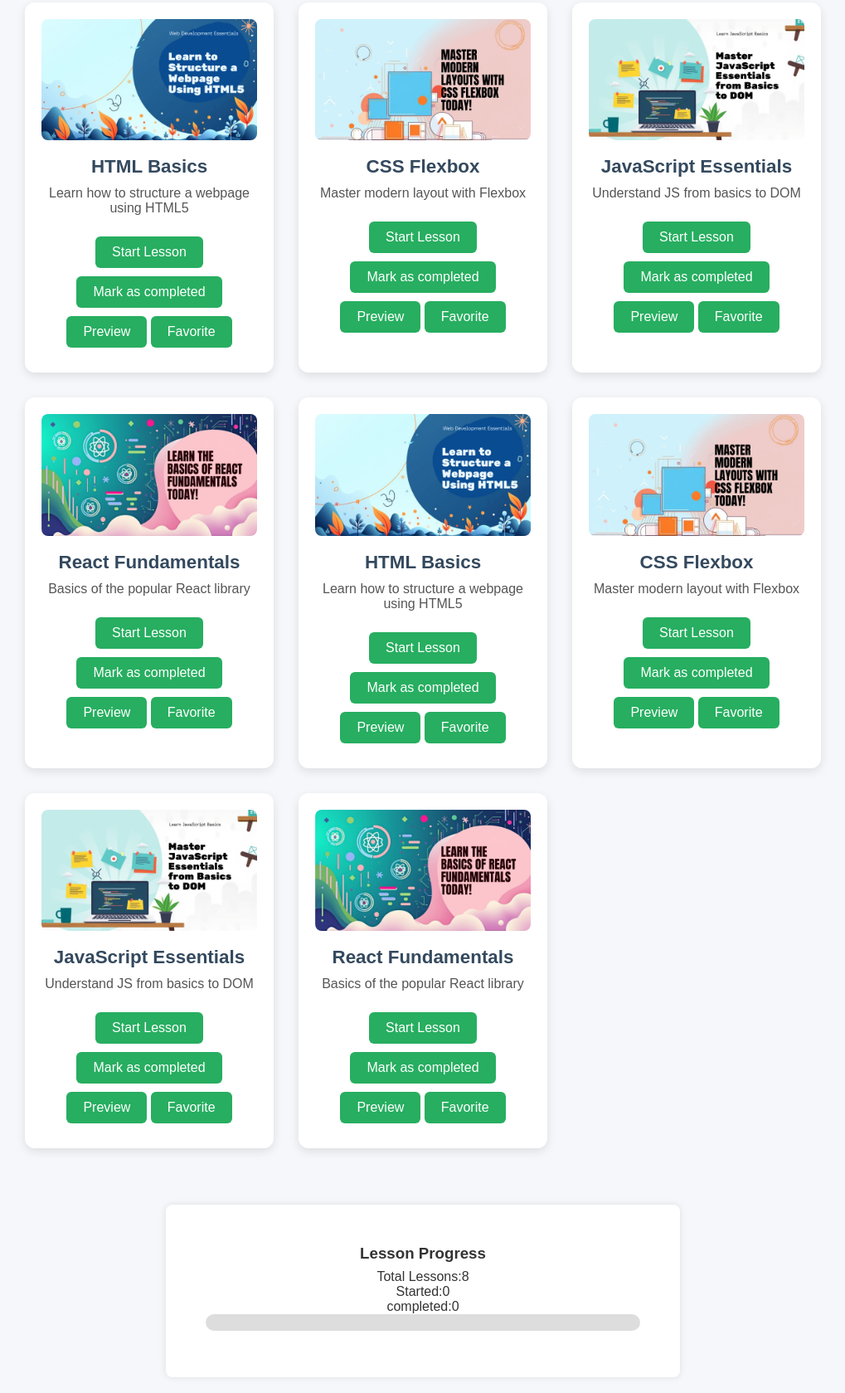
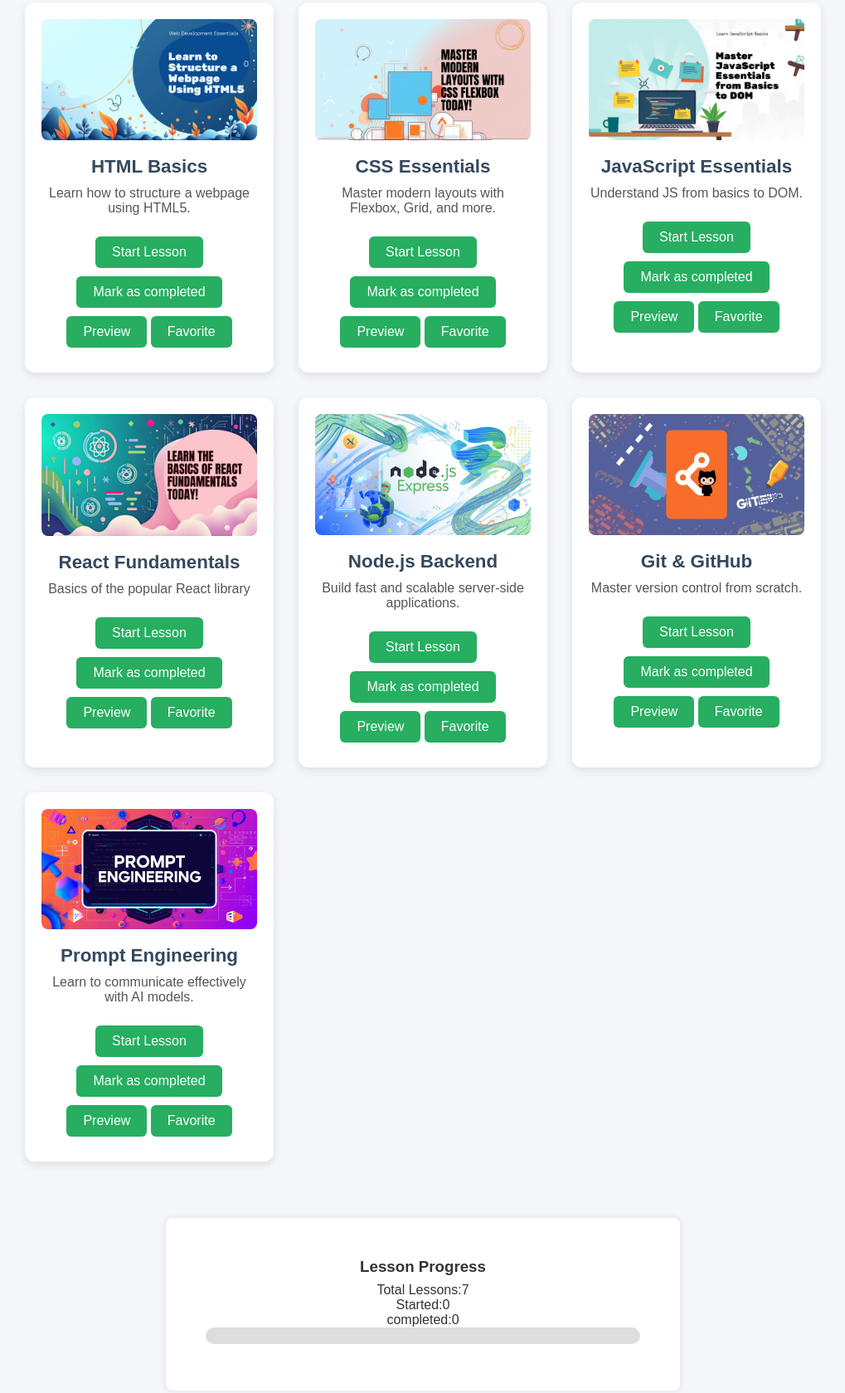
Before and after one commit to 007rahulM/skillshare-hub, a plain HTML site: page index.html in a window 1280 px wide. Shown: the part 229-1908 px from the top of the page at 83% size, without its empty margins (130-1149 px from the left). Drawn offline with Linux system fonts and the light colour scheme.

Commit message:
resolved the favrouite button issute and added more course cards and redirecting the the start lessons to youtube one sort on the same topic

```diff
--- a/scripts/main.js
+++ b/scripts/main.js
@@ -1,113 +1,141 @@
+// This is our main "database" of lessons. It's an array of objects,
+// where each object represents a single lesson with its details.
 const lessons = [
   {
     title: "HTML Basics",
-    description: "Learn how to structure a webpage using HTML5",
-    image: "assets/images/html.png"
+    description: "Learn how to structure a webpage using HTML5.",
+    image: "assets/images/html.png",
+    videoUrl: "https://www.youtube.com/watch?v=kUMe1FH4CHE"
   },
   {
-    title: "CSS Flexbox",
-    description: "Master modern layout with Flexbox",
-    image: "assets/images/css.png"
+    title: "CSS Essentials",
+    description: "Master modern layouts with Flexbox, Grid, and more.",
+    image: "assets/images/css.png",
+    videoUrl: "https://www.youtube.com/watch?v=OEV8gHsW_hY"
   },
   {
     title: "JavaScript Essentials",
-    description: "Understand JS from basics to DOM",
-    image: "assets/images/js.png"
+    description: "Understand JS from basics to DOM.",
+    image: "assets/images/js.png",
+    videoUrl: "https://www.youtube.com/watch?v=W6NZfCO5eDE"
   },
   {
     title: "React Fundamentals",
     description: "Basics of the popular React library",
-    image: "assets/images/react.png"
-  },
-   {
-    title: "HTML Basics",
-    description: "Learn how to structure a webpage using HTML5",
-    image: "assets/images/html.png"
+    image: "assets/images/react.png",
+    videoUrl: "https://www.youtube.com/watch?v=SqcY0GlETPk"
   },
   {
-    title: "CSS Flexbox",
-    description: "Master modern layout with Flexbox",
-    image: "assets/images/css.png"
+    title: "Node.js Backend",
+    description: "Build fast and scalable server-side applications.",
+    image: "assets/images/nodejs.jpg",
+    videoUrl: "https://www.youtube.com/watch?v=f2EqECiTBL8"
   },
   {
-    title: "JavaScript Essentials",
-    description: "Understand JS from basics to DOM",
-    image: "assets/images/js.png"
+    title: "Git & GitHub",
+    description: "Master version control from scratch.",
+    image: "assets/images/git.jpg",
+    videoUrl: "https://www.youtube.com/watch?v=RGOj5yH7evk"
   },
   {
-    title: "React Fundamentals",
-    description: "Basics of the popular React library",
-    image: "assets/images/react.png"
+    title: "Prompt Engineering",
+    description: "Learn to communicate effectively with AI models.",
+    image: "assets/images/promt.jpg",
+    videoUrl: "https://www.youtube.com/watch?v=dOxUroR57xs"
   }
 ];
 
+// We wrap our entire script in this event listener for "DOMContentLoaded".
+// This is a best practice to make sure our JavaScript code only runs *after* the whole HTML page has been loaded and is ready.
 document.addEventListener("DOMContentLoaded", () => {
+  // --- DOM Element References ---
+  // Grabbing the elements from our HTML that we'll need to work with.
   const lessoncontainer = document.getElementById("lesson-container");
   const searchInput = document.getElementById("searchinput");
 
-  let completedlessons = JSON.parse(localStorage.getItem("completed_lessons")) || [];
-  let startedlessons = JSON.parse(localStorage.getItem("started_lessons")) || [];
-  let favroitedLessons=JSON.parse(localStorage.getItem("favroite_lessons"))||[];
+  // --- State Management ---
+  // We load the user's progress from the browser's localStorage.
+  // The `JSON.parse()` converts the stored string back into a JavaScript array.
+  // The `|| []` is a neat trick: if there's nothing in localStorage (like for a first-time visitor), it just gives us an empty array to start with.
+  let completedLessons = JSON.parse(localStorage.getItem("completed_lessons")) || [];
+  let startedLessons = JSON.parse(localStorage.getItem("started_lessons")) || [];
+  let favoritedLessons = JSON.parse(localStorage.getItem("favorite_lessons")) || [];
   let currentFilter = "all";
 
+  // Whenever the user types in the search bar, we'll re-render the lessons to match the search.
   searchInput.addEventListener("input", renderLessons);
 
+  // This function is for the filter buttons (All, Started, etc.).
+  // We have to attach it to the `window` object so the `onclick` attribute in the HTML can find and run it.
   window.filterLessons = function (filterType) {
     currentFilter = filterType;
     renderLessons();
   };
 
+  // --- Core Functions ---
+
   function startLesson(title) {
-    if (!startedlessons.includes(title)) {
-      startedlessons.push(title);
-      localStorage.setItem("started_lessons", JSON.stringify(startedlessons));
-      alert(`Lesson Started: ${title}`);
+    // Find the specific lesson object from our array that matches the title.
+    const lesson = lessons.find(l => l.title === title);
+    if (!lesson) return; // If for some reason it's not found, we stop here.
+
+    // This is the key part: open the video URL in a new browser tab.
+    window.open(lesson.videoUrl, '_blank');
+
+    // We still mark the lesson as "started" to track progress.
+    if (!startedLessons.includes(title)) {
+      startedLessons.push(title);
+      localStorage.setItem("started_lessons", JSON.stringify(startedLessons));
     }
     renderLessons();
   }
 
   function completedlesson(title) {
-    if (!completedlessons.includes(title)) {
-      completedlessons.push(title);
-      localStorage.setItem("completed_lessons", JSON.stringify(completedlessons));
+    if (!completedLessons.includes(title)) {
+      completedLessons.push(title);
+      localStorage.setItem("completed_lessons", JSON.stringify(completedLessons));
       alert(`Lesson marked as completed: ${title}`);
     }
     renderLessons();
   }
-  window.toggleFavorite = toggleFavorite;
-function toggleFavorite(title){
-  const index =favroitedLessons.indexOf(title);
-  if(index===-1){
-    favroitedLessons.push(title);
-    alert(`Added to Favroite:${title}`);
+
+  // This function adds or removes a lesson from the user's favorites.
+  function toggleFavorite(title) {
+    const index = favoritedLessons.indexOf(title);
+    if (index === -1) {
+      favoritedLessons.push(title);
+      alert(`Added to Favorites: ${title}`);
+    } else {
+      favoritedLessons.splice(index, 1);
+      alert(`Removed from Favorites: ${title}`);
+    }
+    localStorage.setItem("favorite_lessons", JSON.stringify(favoritedLessons));
+    renderLessons();
   }
-  else{
-    favroitedLessons.splice(index,1);
-    alert(`Removed from Favorite:${title}`);
-  }
-  localStorage.setItem("favroite_lessons",JSON.stringify(favroitedLessons));
 
-renderLessons()
-}
-
+  // This is the main function that draws all the lesson cards on the screen.
   function renderLessons() {
     if (!lessoncontainer) return;
 
+    // First, we wipe the slate clean. This prevents duplicate cards from showing up.
     lessoncontainer.innerHTML = "";
     const searchTerm = searchInput.value.toLowerCase();
 
     lessons.forEach((lesson) => {
-      const isStarted = startedlessons.includes(lesson.title);
-      const isCompleted = completedlessons.includes(lesson.title);
-      const isFavorite=favroitedLessons.includes(lesson.title);
+      // For each lesson, we check its status (started, completed, favorite).
+      const isStarted = startedLessons.includes(lesson.title);
+      const isCompleted = completedLessons.includes(lesson.title);
+      const isFavorite = favoritedLessons.includes(lesson.title);
 
       if (!lesson.title.toLowerCase().includes(searchTerm)) return;
       if (currentFilter === "started" && !isStarted) return;
       if (currentFilter === "completed" && !isCompleted) return;
-      if (currentFilter==="favroites" && !isFavorite)return;
+      if (currentFilter === "favorites" && !isFavorite) return;
 
+      // Create a new <section> element for the card.
       const lessonCard = document.createElement("section");
       lessonCard.className = "lesson-card";
+      // Here we build the card's HTML using a template literal (the backticks ``). It's way cleaner than concatenating strings with '+'.
       lessonCard.innerHTML = `
         <div class="lesson-card-inner">
           <img src="${lesson.image}" alt="${lesson.title}">
@@ -116,13 +144,15 @@ renderLessons()
           <div class="badges">
             ${isStarted ? '<span class="badge started">Started</span>' : ""}
             ${isCompleted ? '<span class="badge completed">Completed</span>' : ""}
-            ${isFavorite?'<span class="badge favroite">Favorite</span>':""}
+            ${isFavorite ? '<span class="badge favorite">Favorite</span>' : ""}
             </div>
           <div class="button-wrap">
+            <!-- We're using onclick here to call our functions. We pass the lesson title so the function knows which lesson to act on. -->
             <button onclick="startLesson('${lesson.title}')" id="startbtn">Start Lesson</button>
             <button onclick="completedlesson('${lesson.title}')" id="completedbtn">Mark as completed</button>
             <button onclick="openLessonModal(${JSON.stringify(lesson).replace(/"/g, '&quot;')})">Preview</button>
-            <button onclick="togleFavroite('${lesson.title}')">
+            <button onclick="toggleFavorite('${lesson.title}')">
+            <!-- This is a ternary operator: a compact if/else statement. If it's a favorite, show "unfavorite", otherwise show "Favorite". -->
             ${isFavorite?"unfavorite":"Favorite"}
           </div>
         </div>
@@ -130,11 +160,14 @@ renderLessons()
       lessoncontainer.appendChild(lessonCard);
     });
 
+    // If, after all the filtering, no lessons are left to show, we display a friendly message.
     if (lessoncontainer.children.length === 0) {
       lessoncontainer.innerHTML = `<p style="text-align:center;">No lessons found.</p>`;
     }
   }
 
+  // --- Modal Handling ---
+  // Getting all the parts of our popup modal.
   const modal = document.getElementById("lessonModal");
   const ModalTitle = document.getElementById("modalTitle");
   const ModalDesc = document.getElementById("modalDesc");
@@ -145,6 +178,7 @@ renderLessons()
 
   let currentLesson = null;
 
+  // This function takes a lesson object and populates the modal with its data, then shows it.
   function openLessonModal(lesson) {
     currentLesson = lesson;
     ModalTitle.textContent = lesson.title;
@@ -153,10 +187,12 @@ renderLessons()
     modal.classList.remove("hidden");
   }
 
+  // When the 'x' is clicked, hide the modal.
   closeModal.onclick = () => {
     modal.classList.add("hidden");
   };
 
+  // Hooking up the "Start" button inside the modal.
   modalstartBtn.onclick = () => {
     if (currentLesson) {
       startLesson(currentLesson.title);
@@ -164,6 +200,7 @@ renderLessons()
     }
   };
 
+  // Hooking up the "Complete" button inside the modal.
   modalcompletedBtn.onclick = () => {
     if (currentLesson) {
       completedlesson(currentLesson.title);
@@ -171,22 +208,26 @@ renderLessons()
     }
   };
 
+  // --- Initial Setup ---
+  // We expose our functions to the global `window` object. This is necessary so the `onclick` attributes in the HTML can find them.
   window.startLesson = startLesson;
   window.completedlesson = completedlesson;
   window.openLessonModal = openLessonModal;
+  window.toggleFavorite = toggleFavorite;
 
 
-
+  // This is the first-time call to draw the lessons when the page loads.
   renderLessons();
-  // Update progress tracking
+  // This part updates the progress stats and the progress bar when the page first loads.
   const total = lessons.length;
-  const started = startedlessons.length;
-  const completed = completedlessons.length;
+  const started = startedLessons.length;
+  const completed = completedLessons.length;
 
   document.getElementById("total-count").textContent = total;
   document.getElementById("started-count").textContent = started;
   document.getElementById("completed-count").textContent = completed;
 
+  // Calculate the completion percentage for the progress bar.
   const fillPercent = Math.floor((completed / total) * 100);
   document.getElementById("progress-fill").style.width = `${fillPercent}%`;
 
```
Also changed, not shown: index.html (+1 -1 lines), assets/images/git.jpg (added), assets/images/nodejs.jpg (added), assets/images/promt.jpg (added).
